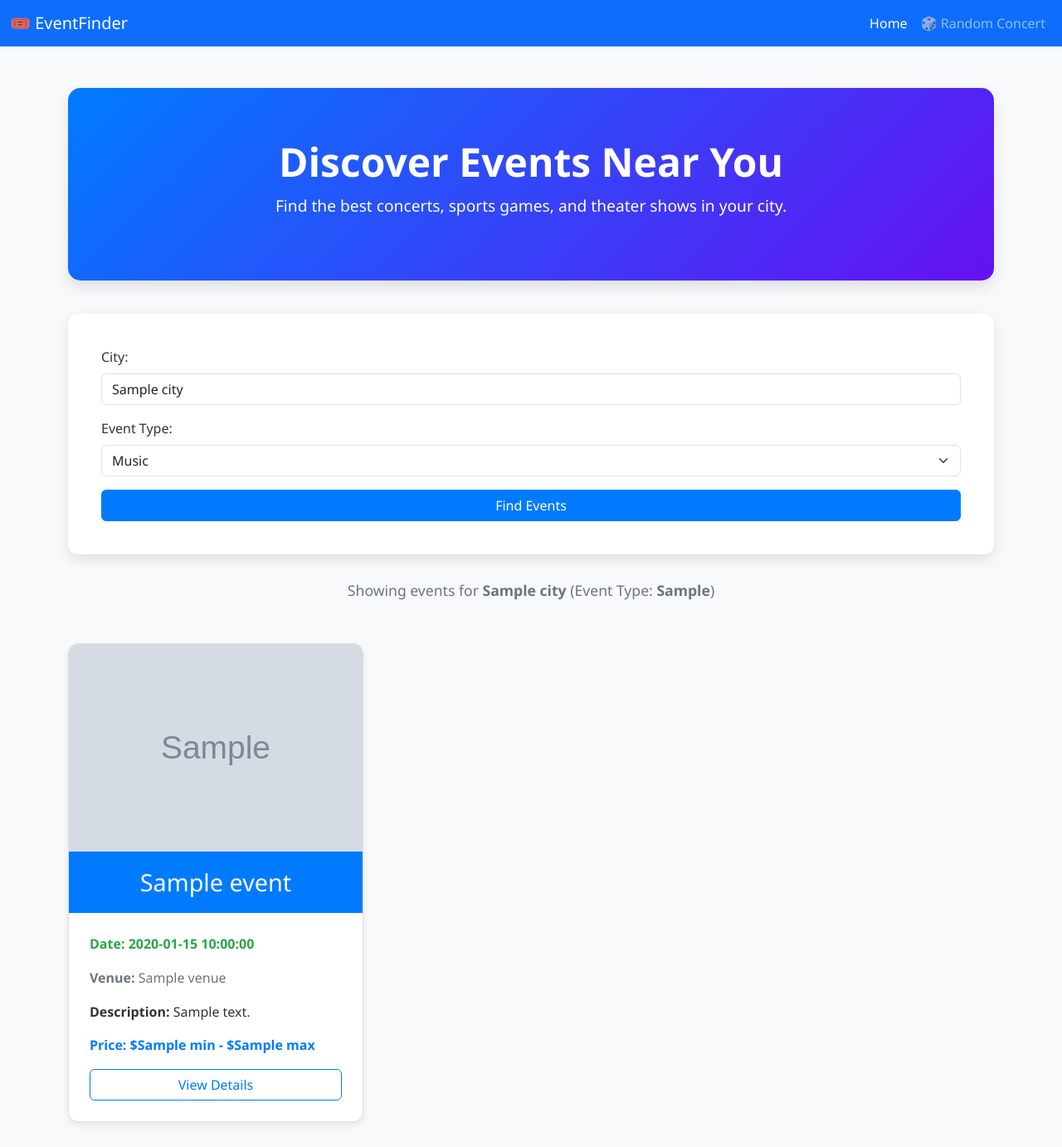
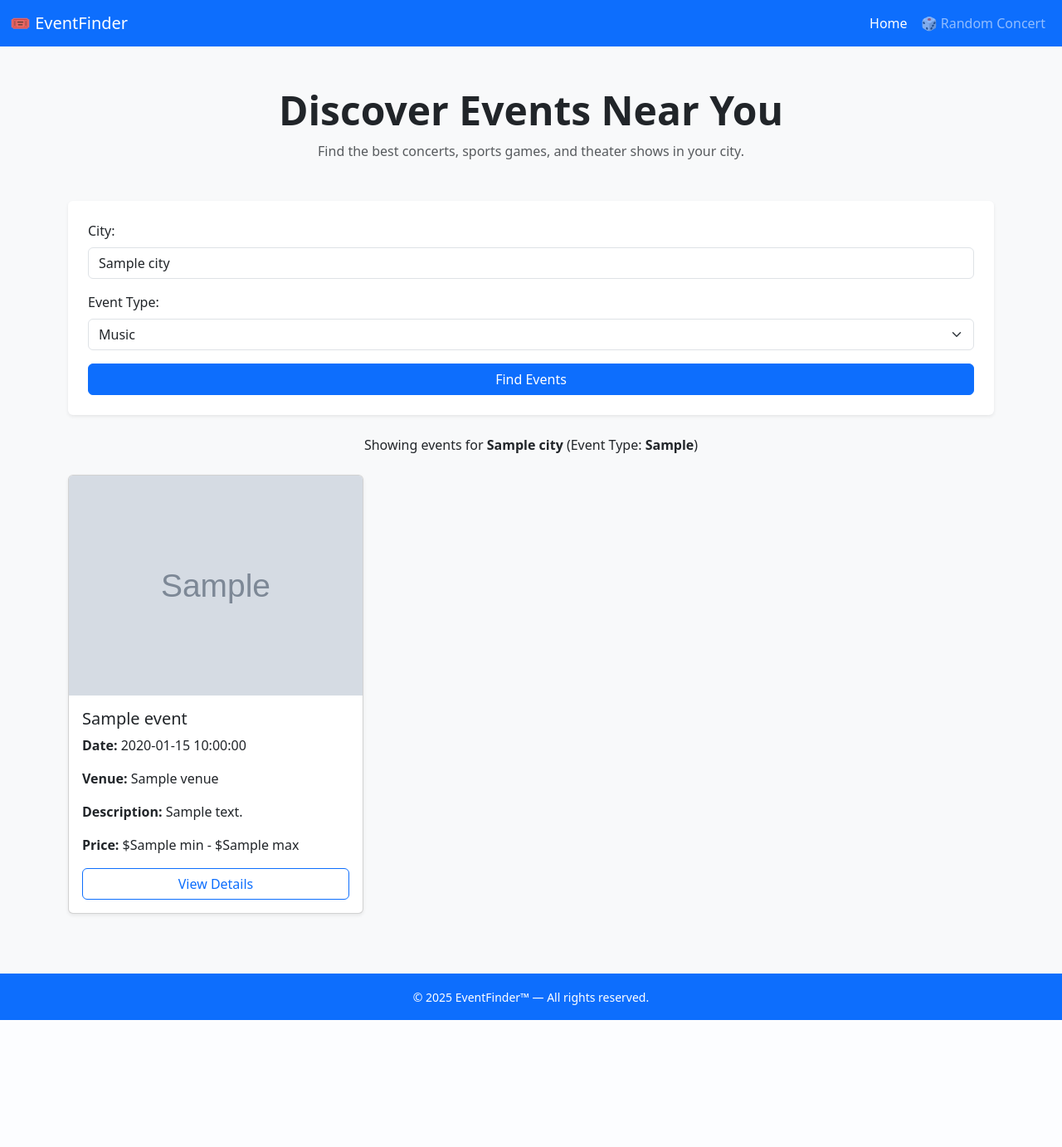
Before and after one commit to Coconnor1/IntegratedCompFinal, a FastAPI app: template templates/index.html in a window 1280 px wide. Shown: the whole page at 83% size. After the commit the page ends 1229 px from the top, so only its background shows below. Run offline with FastAPI, Linux system fonts and the light colour scheme; the template is opened without the code that fills it: most values are stand-ins (such as "Sample title", 1, 10 or a date in 2020); grey boxes marked "Sample" are stand-in pictures.

Commit message:
Cat Images on no result found / added footer

```diff
--- a/main.py
+++ b/main.py
@@ -1,12 +1,12 @@
-from fastapi import FastAPI, Request
+from fastapi import FastAPI, Request, Form
 from fastapi.templating import Jinja2Templates
-from fastapi.responses import HTMLResponse
+from fastapi.responses import HTMLResponse, RedirectResponse
 from dotenv import load_dotenv
 import requests
 import os
-import random  # already have requests and os
+import random
 
-load_dotenv()  # Load variables from .env
+load_dotenv()
 
 app = FastAPI()
 
@@ -14,30 +14,41 @@ templates = Jinja2Templates(directory="templates")
 
 TICKETMASTER_API_KEY = os.getenv("TICKETMASTER_API_KEY")
 TICKETMASTER_URL = os.getenv("TICKETMASTER_URL")
-# Function to fetch events from Ticketmaster API based on the city
+
 def get_events(city: str = "New York", event_type: str = "music"):
     params = {
         "apikey": TICKETMASTER_API_KEY,
         "city": city,
-        "classificationName": event_type,  # You can also filter by event type like "music"
-        "size": 10  # Number of events to fetch
+        "classificationName": event_type,
+        "size": 10
     }
     response = requests.get(TICKETMASTER_URL, params=params)
     data = response.json()
-
-    # Extract events if available
+    print(f"[Ticketmaster] URL: {response.url}")
+    print(f"[Ticketmaster] Status Code: {response.status_code}")
+    print(f"[Ticketmaster] Snippet: {response.text[:300]}")
     return data.get("_embedded", {}).get("events", [])
 
-# FastAPI Route to Render the Home Page with a form to select city and event type
 @app.get("/", response_class=HTMLResponse)
 async def home(request: Request, city: str = "New York", event_type: str = "music"):
     events = get_events(city, event_type)
-    return templates.TemplateResponse("index.html", {"request": request, "city": city, "event_type": event_type, "events": events})
 
-# Random Event Route
+    cat_url = None
+    if not events:
+        # fallback cat image with text
+        cat_url = "https://cataas.com/cat/says/No%20concerts%20found!"
+
+    return templates.TemplateResponse("index.html", {
+        "request": request,
+        "city": city,
+        "event_type": event_type,
+        "events": events,
+        "cat_url": cat_url
+    })
+
 @app.get("/random", response_class=HTMLResponse)
 async def random_concert(request: Request):
-    events = get_events()  # get default list from New York / music
+    events = get_events()
     if not events:
         return templates.TemplateResponse("random.html", {"request": request, "event": None})
 
--- a/templates/index.html
+++ b/templates/index.html
@@ -2,120 +2,12 @@
 <html lang="en">
 <head>
     <meta charset="UTF-8">
+    <title>Event Finder</title>
     <meta name="viewport" content="width=device-width, initial-scale=1.0">
-    <title>Event Finder</title>
     <link href="https://cdn.jsdelivr.net/npm/bootstrap@5.3.0-alpha1/dist/css/bootstrap.min.css" rel="stylesheet">
-    <style>
-        body {
-            background-color: #f8f9fa;
-            font-family: 'Segoe UI', Tahoma, Geneva, Verdana, sans-serif;
-            color: #333;
-        }
-        .container {
-            margin-top: 50px;
-        }
-        .form-container {
-            background-color: #fff;
-            padding: 40px;
-            border-radius: 12px;
-            box-shadow: 0 6px 15px rgba(0, 0, 0, 0.1);
-            margin-bottom: 30px;
-        }
-        .header {
-            text-align: center;
-            margin-bottom: 50px;
-            color: #0056b3;
-        }
-        .header h1 {
-            font-size: 2.8em;
-            font-weight: 700;
-            margin-bottom: 10px;
-        }
-        .header p {
-            font-size: 1.1em;
-            color: #6c757d;
-        }
-        .event-card {
-            border-radius: 12px;
-            border: 1px solid #e0e0e0;
-            overflow: hidden;
-            margin-bottom: 30px;
-            background-color: #fff;
-            box-shadow: 0 4px 8px rgba(0, 0, 0, 0.08);
-            transition: transform 0.3s ease-in-out;
-        }
-        .event-card:hover {
-            transform: translateY(-5px);
-            box-shadow: 0 6px 12px rgba(0, 0, 0, 0.12);
-        }
-        .event-img {
-            width: 100%;
-            height: 250px;
-            object-fit: cover;
-        }
-        .event-card-header {
-            background-color: #007bff;
-            color: white;
-            padding: 20px;
-            text-align: center;
-        }
-        .event-card-header h2 {
-            font-size: 1.8em;
-            margin: 0;
-        }
-        .event-card-body {
-            padding: 25px;
-        }
-        .event-card-body p {
-            margin-bottom: 15px;
-            line-height: 1.6;
-        }
-        .event-date {
-            font-weight: 600;
-            color: #28a745;
-        }
-        .event-venue {
-            color: #6c757d;
-        }
-        .event-price {
-            font-weight: 700;
-            color: #007bff;
-        }
-        .btn-primary {
-            background-color: #007bff;
-            border-color: #007bff;
-        }
-        .btn-primary:hover {
-            background-color: #0056b3;
-            border-color: #0056b3;
-        }
-        .btn-outline-primary {
-            color: #007bff;
-            border-color: #007bff;
-        }
-        .btn-outline-primary:hover {
-            background-color: #e6f7ff;
-        }
-        .banner {
-            background: linear-gradient(135deg, #007bff, #6610f2);
-            color: white;
-            padding: 60px 0;
-            text-align: center;
-            margin-bottom: 40px;
-            border-radius: 15px;
-            box-shadow: 0 8px 16px rgba(0, 0, 0, 0.1);
-        }
-        .banner h2 {
-            font-size: 3em;
-            font-weight: 700;
-            margin-bottom: 10px;
-        }
-        .banner p {
-            font-size: 1.2em;
-        }
-    </style>
 </head>
-<body>
+<body class="bg-light">
+
 <!-- Navbar -->
 <nav class="navbar navbar-expand-lg navbar-dark bg-primary">
     <div class="container-fluid">
@@ -126,7 +18,7 @@
         <div class="collapse navbar-collapse" id="navbarNav">
             <ul class="navbar-nav ms-auto">
                 <li class="nav-item">
-                <a class="nav-link active" aria-current="page" href="/">Home</a>
+                    <a class="nav-link active" href="/">Home</a>
                 </li>
                 <li class="nav-item">
                     <a class="nav-link" href="/random">🎲 Random Concert</a>
@@ -135,14 +27,15 @@
         </div>
     </div>
 </nav>
-    <div class="container">
-        <div class="banner">
-            <h2>Discover Events Near You</h2>
-            <p>Find the best concerts, sports games, and theater shows in your city.</p>
+
+<div class="container mt-5">
+
+    <div class="text-center mb-5">
+        <h2 class="display-5 fw-bold">Discover Events Near You</h2>
+        <p class="text-muted">Find the best concerts, sports games, and theater shows in your city.</p>
     </div>
 
-        <div class="form-container">
-            <form action="/" method="get">
+    <form class="bg-white p-4 rounded shadow-sm mb-4" action="/" method="get">
         <div class="mb-3">
             <label for="city" class="form-label">City:</label>
             <input type="text" id="city" name="city" class="form-control" value="{{ city }}" required>
@@ -157,47 +50,55 @@
         </div>
         <button type="submit" class="btn btn-primary w-100">Find Events</button>
     </form>
-        </div>
 
-        <div class="header">
+    <div class="text-center mt-4">
         <p>Showing events for <strong>{{ city }}</strong> (Event Type: <strong>{{ event_type }}</strong>)</p>
     </div>
 
     {% if events %}
-            <div class="row">
+        <div class="row mt-4">
             {% for event in events %}
-                    <div class="col-md-4">
-                        <div class="event-card">
+                <div class="col-md-4 mb-4">
+                    <div class="card h-100 shadow-sm">
                         {% if event.images %}
-                                <img src="{{ event.images[0].url }}" alt="{{ event.name }}" class="event-img">
+                            <img src="{{ event.images[0].url }}" class="card-img-top" alt="{{ event.name }}">
                         {% endif %}
-                            <div class="event-card-header">
-                                <h2>{{ event.name }}</h2>
-                            </div>
-                            <div class="event-card-body">
-                                <p class="event-date"><strong>Date:</strong> {{ event.dates.start.localDate }}</p>
-                                <p class="event-venue"><strong>Venue:</strong> {{ event._embedded.venues[0].name }}</p>
+                        <div class="card-body">
+                            <h5 class="card-title">{{ event.name }}</h5>
+                            <p><strong>Date:</strong> {{ event.dates.start.localDate }}</p>
+                            <p><strong>Venue:</strong> {{ event._embedded.venues[0].name }}</p>
                             <p><strong>Description:</strong> {{ event.description if event.description else "No description available." }}</p>
-                                <p class="event-price">
-                                    <strong>Price:</strong>
+                            <p><strong>Price:</strong>
                                 {% if event.priceRanges %}
                                     ${{ event.priceRanges[0].min }} - ${{ event.priceRanges[0].max }}
                                 {% else %}
-                                        Price not available
+                                    Not available
                                 {% endif %}
                             </p>
-                                <a href="{{ event.url }}" target="_blank" class="btn btn-outline-primary w-100">View Details</a>
+                            <a href="{{ event.url }}" class="btn btn-outline-primary w-100" target="_blank">View Details</a>
                         </div>
                     </div>
                 </div>
             {% endfor %}
         </div>
     {% else %}
+        {% if cat_url %}
+            <div class="text-center mt-5">
+                <p class="fs-5">😿 No events found for <strong>{{ city }}</strong>. Here’s a cat instead:</p>
+                <img src="{{ cat_url }}" alt="Random cat" class="img-fluid rounded shadow" style="max-width: 400px;">
+            </div>
+        {% else %}
             <p class="text-center mt-4">No events found. Try a different city or event type.</p>
+        {% endif %}
     {% endif %}
 </div>
 
-    <script src="https://cdn.jsdelivr.net/npm/@popperjs/core@2.11.6/dist/umd/popper.min.js"></script>
-    <script src="https://cdn.jsdelivr.net/npm/bootstrap@5.3.0-alpha1/dist/js/bootstrap.min.js"></script>
+<script src="https://cdn.jsdelivr.net/npm/bootstrap@5.3.0-alpha1/dist/js/bootstrap.bundle.min.js"></script>
 </body>
+<!-- Footer -->
+<footer class="bg-primary text-white text-center py-3 mt-5">
+    <div class="container">
+        <small>© 2025 EventFinder™ — All rights reserved.</small>
+    </div>
+</footer>
 </html>
--- a/templates/random.html
+++ b/templates/random.html
@@ -53,4 +53,10 @@
 
     <script src="https://cdn.jsdelivr.net/npm/bootstrap@5.3.0-alpha1/dist/js/bootstrap.min.js"></script>
 </body>
+<!-- Footer -->
+<footer class="bg-primary text-white text-center py-3 mt-5">
+  <div class="container">
+      <small>© 2025 EventFinder™ — All rights reserved.</small>
+  </div>
+</footer>
 </html>
```
Lines whose indentation alone changed are shown as unchanged.
